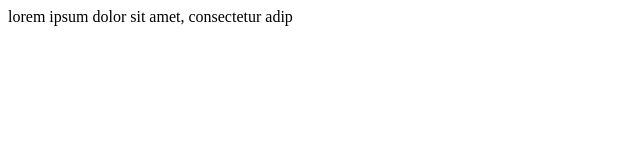
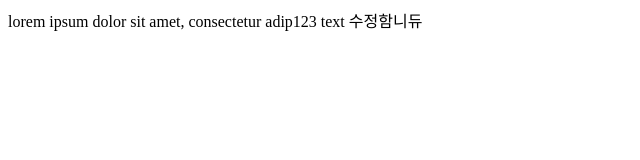
Before and after one commit to jangjiheee/sample, a plain HTML site: page index.html in a window 1280 px wide. Shown: the whole page, without its empty margins (0-640 px from the left). Drawn offline with Linux system fonts and the light colour scheme.

Commit message:
텍스트 수정

```diff
--- a/index.html
+++ b/index.html
@@ -7,6 +7,7 @@
     <title>Document</title>
 </head>
 <body>
-    lorem ipsum dolor sit amet, consectetur adip
+    lorem ipsum dolor sit amet, consectetur adip123
+    text 수정함니듀
 </body>
 </html>
```
